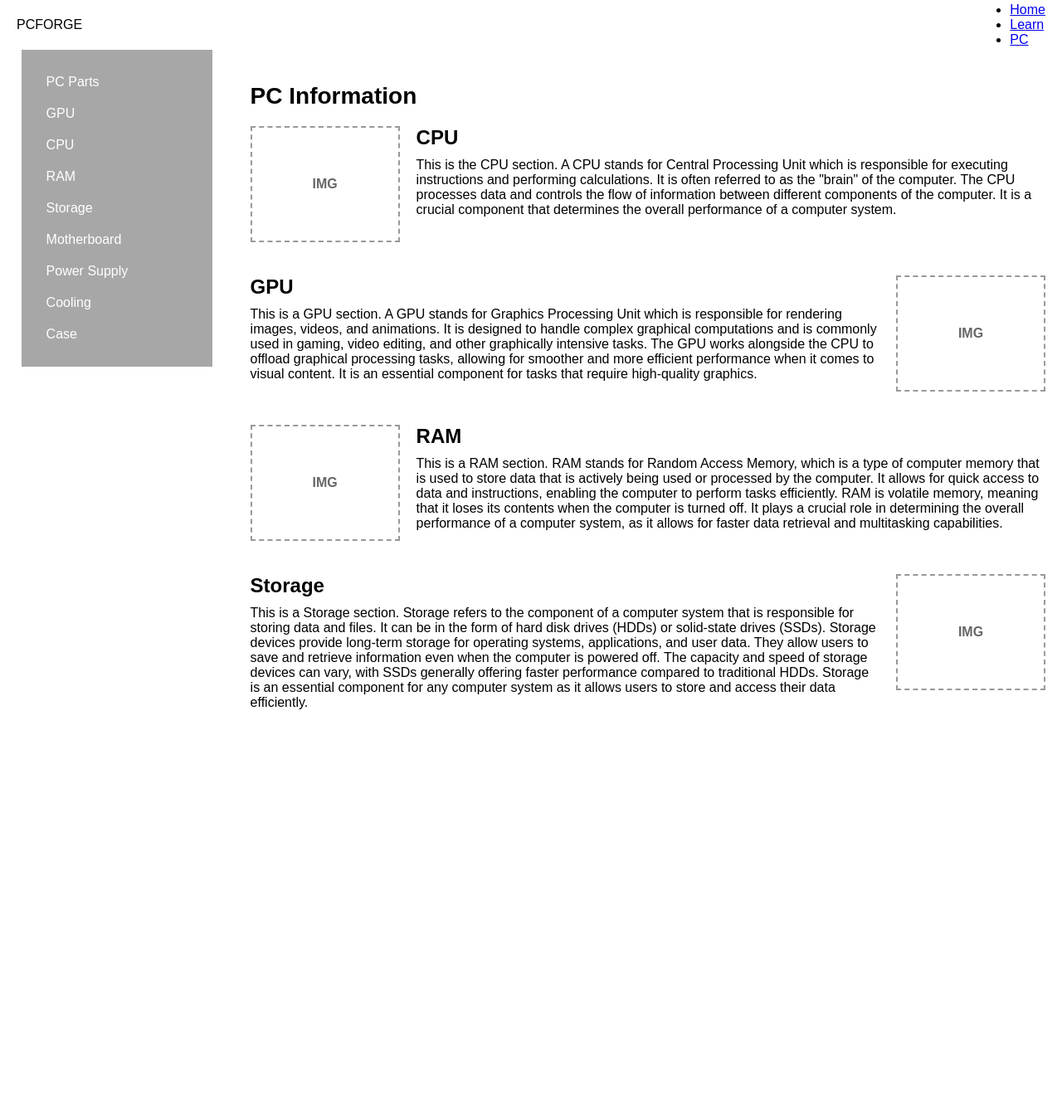
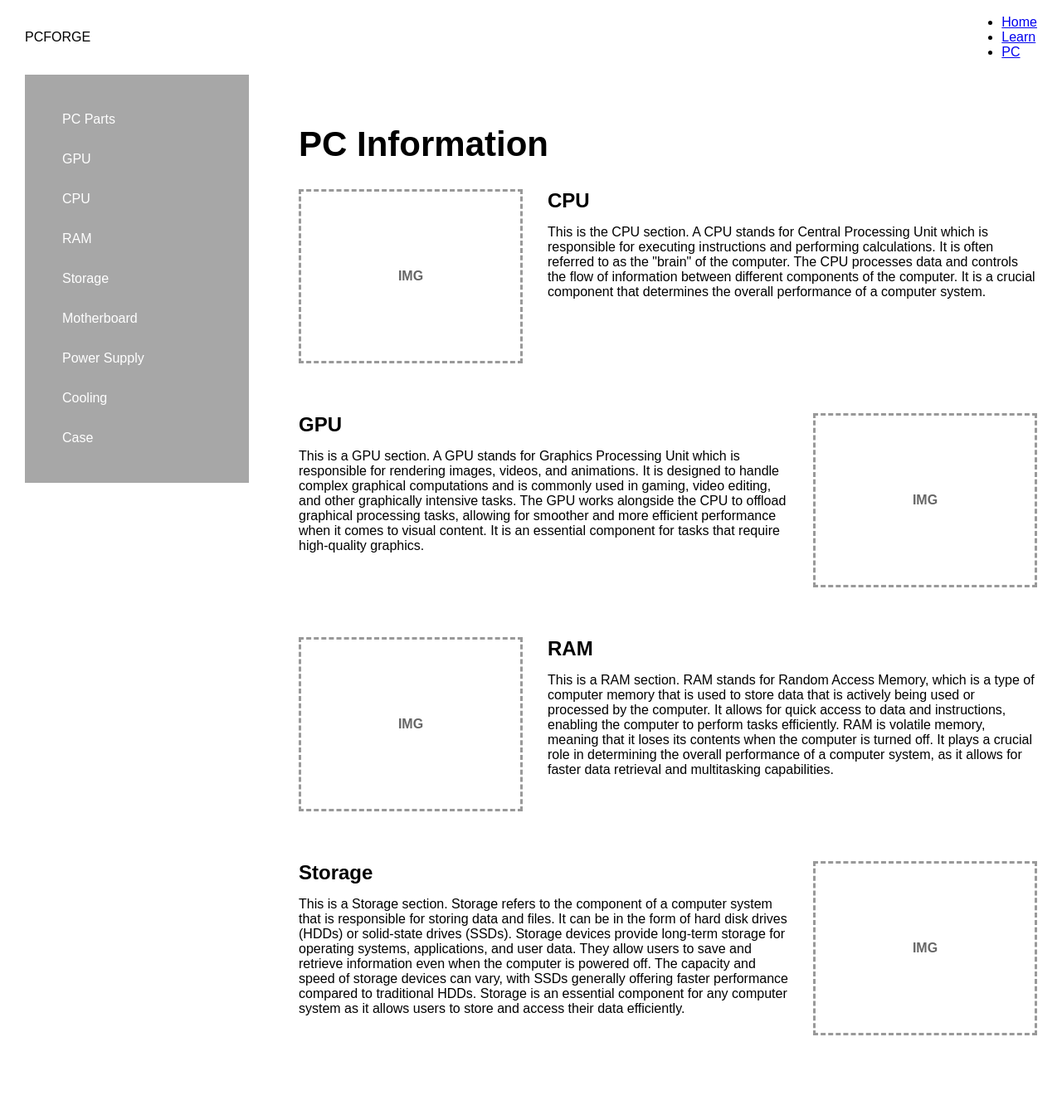
Before and after one commit to Arush2008/PC-Info-guide, a Flask app: page / in a window 1280 px wide. Shown: the whole page at 83% size. Before the commit the page ends 855 px from the top, so only its background shows below. Run offline with Flask 3, Linux system fonts and the light colour scheme.

Commit message:
css size issue fixed
Co-authored-by: Copilot <copilot@github.com>

```diff
--- a/static/style.css
+++ b/static/style.css
@@ -15,39 +15,39 @@
     top: 0;
     left: 0;
     width: 100%;
-    height: 60px;
+    height: 90px;
     display: flex;
     align-items: center;
     justify-content: space-between;
-    padding: 0 20px;
+    padding: 0 30px;
     z-index: 1000;
 }
 
 .sidebar_homepage {
     position: fixed;
-    top: 60px;
-    left: 2%;
-    width: 18%;
+    top: 90px;
+    left: 30px;
+    width: 270px;
     background: #a7a7a7;
     color: white;
-    padding: 20px;
+    padding: 30px;
 }
 
 .sidebar_homepage div {
-    padding: 10px;
+    padding: 15px;
     cursor: pointer;
     border-radius: 5px;
 }
 
 .title_homepage {
-    font-size: 28px;
-    margin-bottom: 20px;
+    font-size: 42px;
+    margin-bottom: 30px;
 }
 
 .image_box {
-    width: 180px;
-    height: 140px;
-    border: 2px dashed #999;
+    width: 270px;
+    height: 210px;
+    border: 3px dashed #999;
     display: flex;
     justify-content: center;
     align-items: center;
@@ -58,16 +58,16 @@
 }
 
 .content_homepage {
-    margin-left: 22%;
-    margin-top: 80px;
-    padding: 20px;
+    margin-left: 330px;
+    margin-top: 120px;
+    padding: 30px;
 }
 
 .content_block {
     display: flex;
     align-items: flex-start;
-    gap: 20px;
-    margin-bottom: 40px;
+    gap: 30px;
+    margin-bottom: 60px;
 }
 
 .content_block.reverse {
@@ -80,5 +80,5 @@
 }
 
 .text_block h2 {
-    margin-bottom: 10px;
+    margin-bottom: 15px;
 }
```
